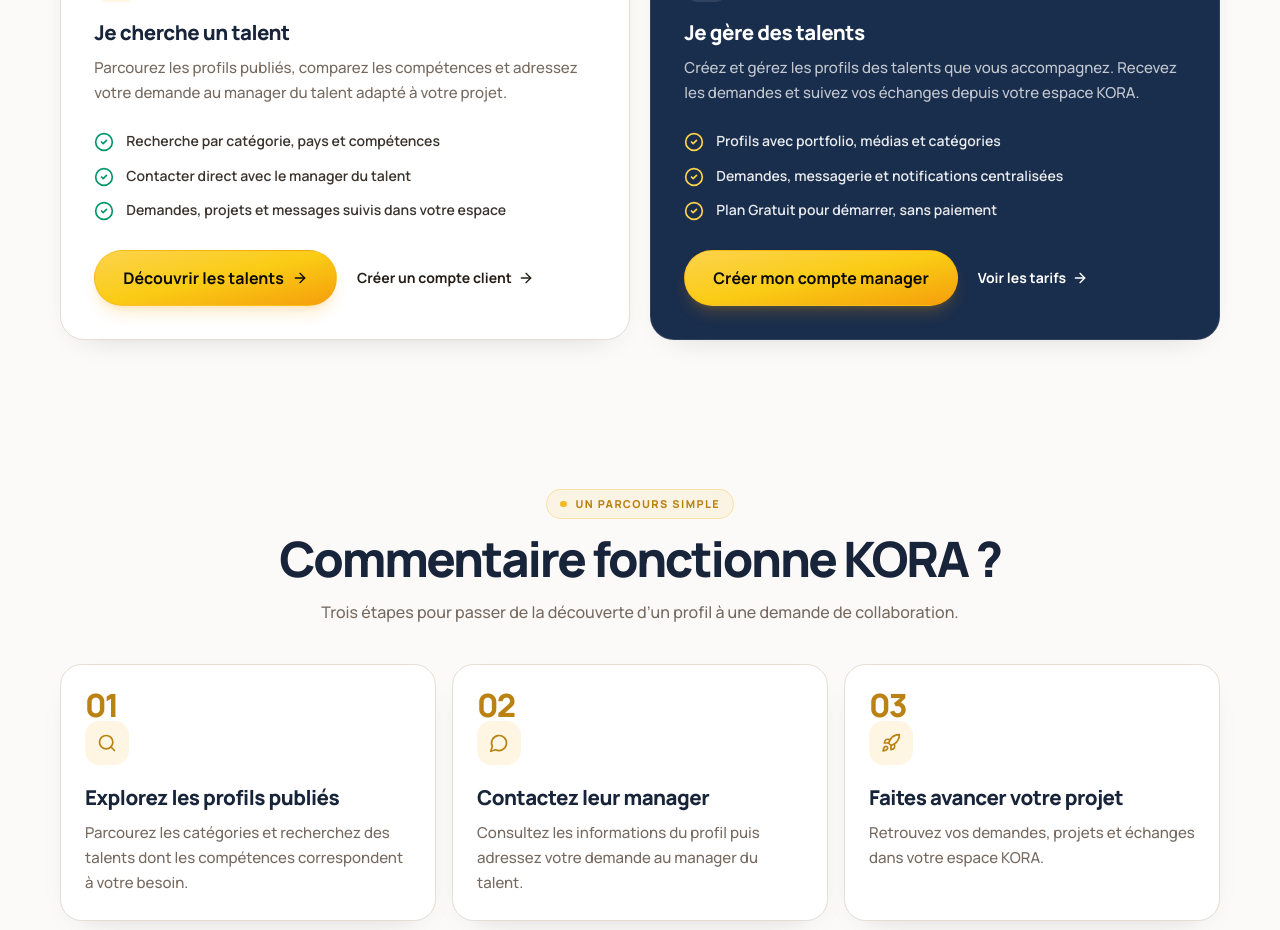
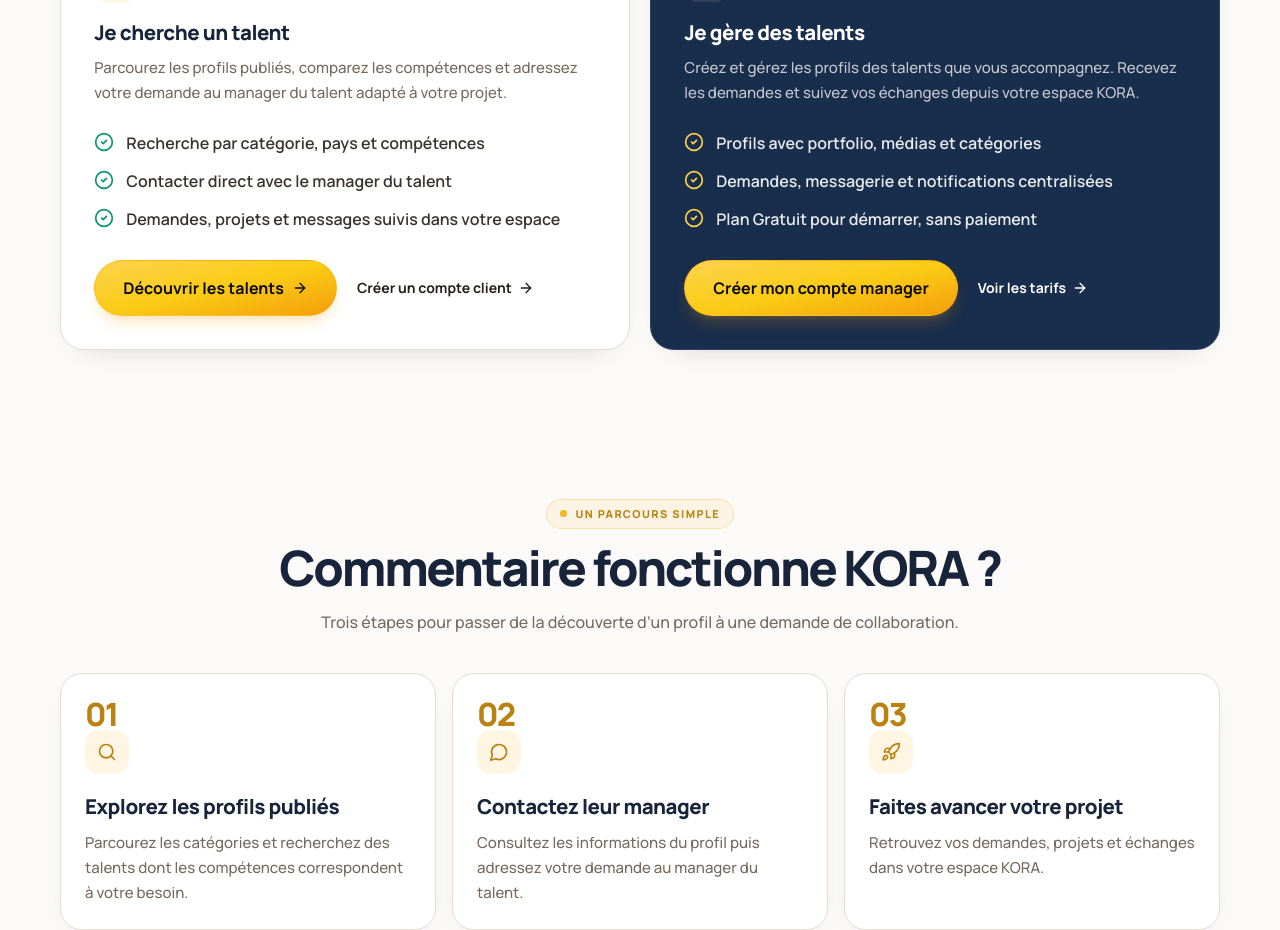
Before and after one commit to elviskienou0-cloud/Kora, a React (Vite) app: page / in a window 1280 px wide. Shown: the part 1100-2030 px from the top of the page. Built offline with nearby package versions, Linux system fonts and the light colour scheme; no server answers; the database is empty.

Commit message:
style(landing): improve audience copy readability

```diff
--- a/src/components/landing/LandingAudience.jsx
+++ b/src/components/landing/LandingAudience.jsx
@@ -10,7 +10,7 @@ function Points({ items, dark = false }) {
       {items.map((item) => (
         <li key={item} className="flex items-start gap-3">
           <CheckCircle2 className={dark ? "mt-0.5 h-5 w-5 shrink-0 text-amber-300" : "mt-0.5 h-5 w-5 shrink-0 text-emerald-600"} aria-hidden="true" />
-          <span className={dark ? "text-sm font-semibold leading-relaxed text-white/90" : "text-sm font-semibold leading-relaxed text-foreground/90"}>{item}</span>
+          <span className={dark ? "text-base font-semibold leading-relaxed text-white/90" : "text-base font-semibold leading-relaxed text-foreground/90"}>{item}</span>
         </li>
       ))}
     </ul>
```
